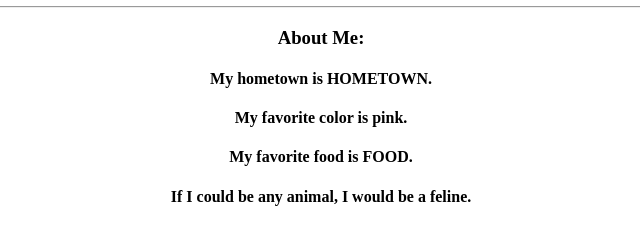
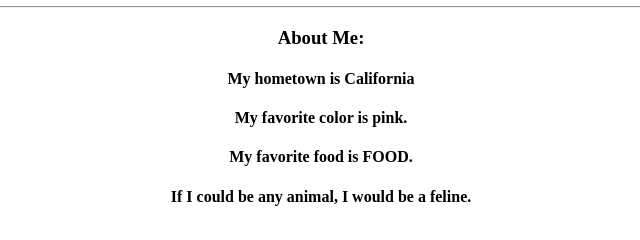
Before and after one commit to HazzyHazzy/myfirstrepo, a plain HTML site: page index.html in a window 1280 px wide. Shown: the part 121-361 px from the top of the page, 319-959 px from the left. Drawn offline with Linux system fonts and the light colour scheme.

Commit message:
california

```diff
--- a/index.html
+++ b/index.html
@@ -11,7 +11,7 @@
 				<h2>Technical Recruiter</h2>
 				<hr>
 				<h3>About Me:</h3>
-					<h4>My hometown is HOMETOWN.</h4>
+					<h4>My hometown is California</h4>
 					<h4>My favorite color is pink.</h4>
 					<h4>My favorite food is FOOD.</h4>
 					<h4>If I could be any animal, I would be a feline.</h4>
```
